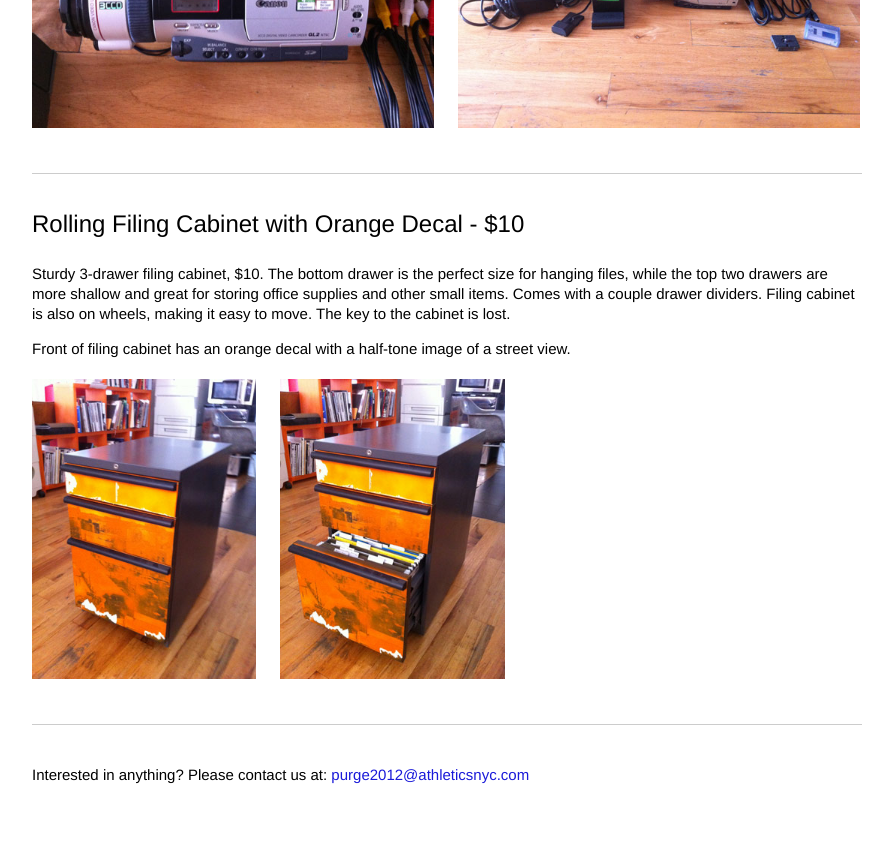
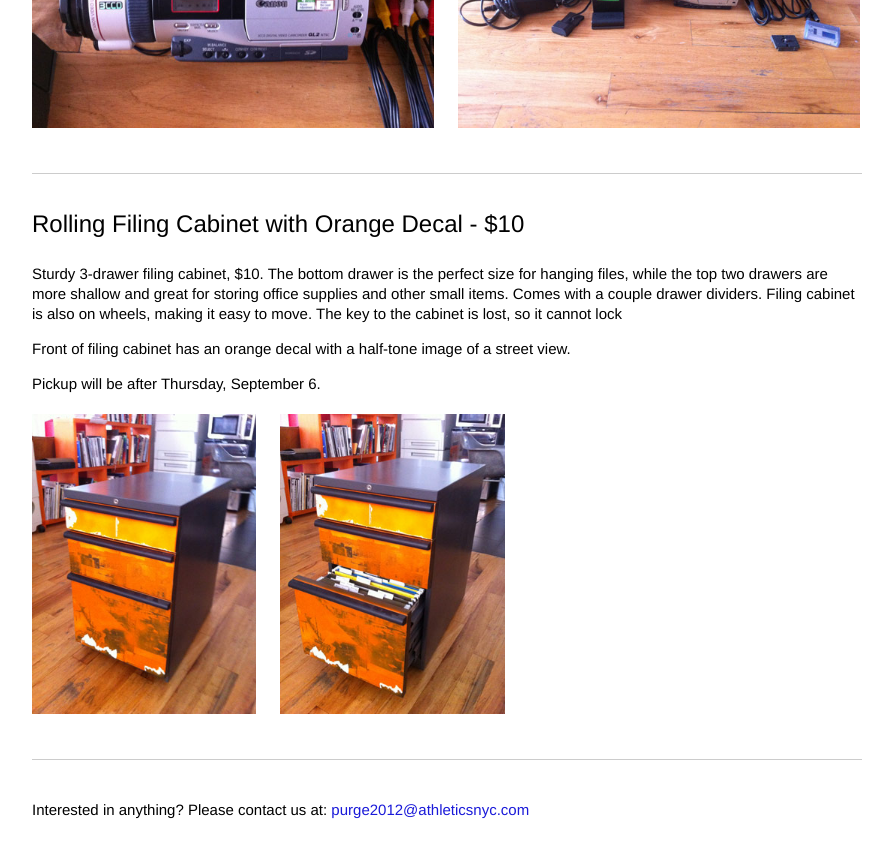
Before and after one commit to athletics/athletics.github.com, a Jekyll site: the page pages/sale.html, which Jekyll copies as it is, in a window 1280 px wide and 900 px high, scrolled down 8108 px. Shown: the top 858 px of the window, without its empty margins (201-1094 px from the left). Built offline with Jekyll 4.4.1, drawn with Linux system fonts in a browser that asks for light colours; Markdown is read by kramdown in place of the engine named in the settings.

Commit message:
minor copy changes

```diff
--- a/pages/sale.html
+++ b/pages/sale.html
@@ -155,8 +155,9 @@
 					</li>
 					<li>
 						<h2>Rolling Filing Cabinet with Orange Decal - $10</h2>
-						<p>Sturdy 3-drawer filing cabinet, $10. The bottom drawer is the perfect size for hanging files, while the top two drawers are more shallow and great for storing office supplies and other small items. Comes with a couple drawer dividers. Filing cabinet is also on wheels, making it easy to move. The key to the cabinet is lost.</p>
+						<p>Sturdy 3-drawer filing cabinet, $10. The bottom drawer is the perfect size for hanging files, while the top two drawers are more shallow and great for storing office supplies and other small items. Comes with a couple drawer dividers. Filing cabinet is also on wheels, making it easy to move. The key to the cabinet is lost, so it cannot lock</p>
 						<p>Front of filing cabinet has an orange decal with a half-tone image of a street view.</p>
+						<p>Pickup will be after Thursday, September 6.</p>
 						<div class="images">
 							<img src="../images/furniture_listings/orangefiling1.jpg" alt="Filing Cabinet">
 							<img src="../images/furniture_listings/orangefiling2.jpg" alt="Filing Cabinet">
```
